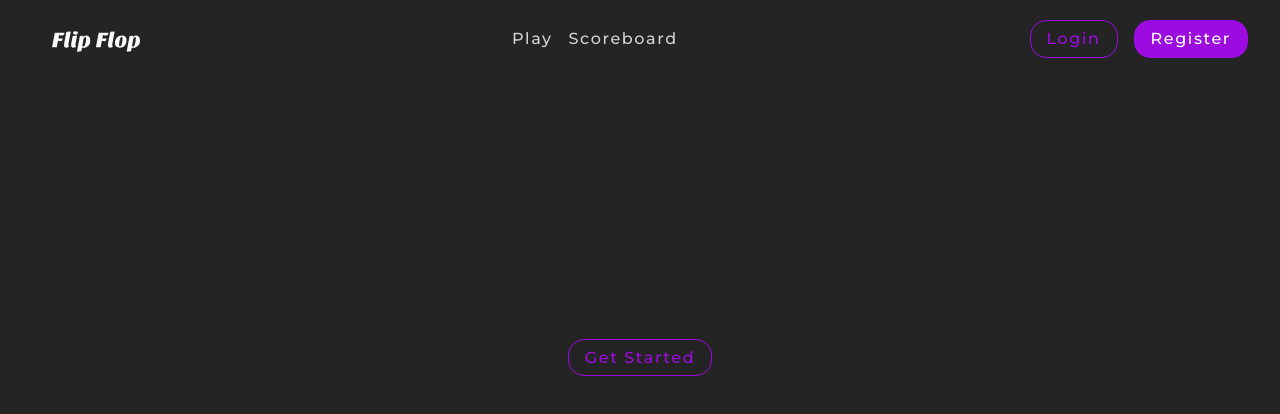
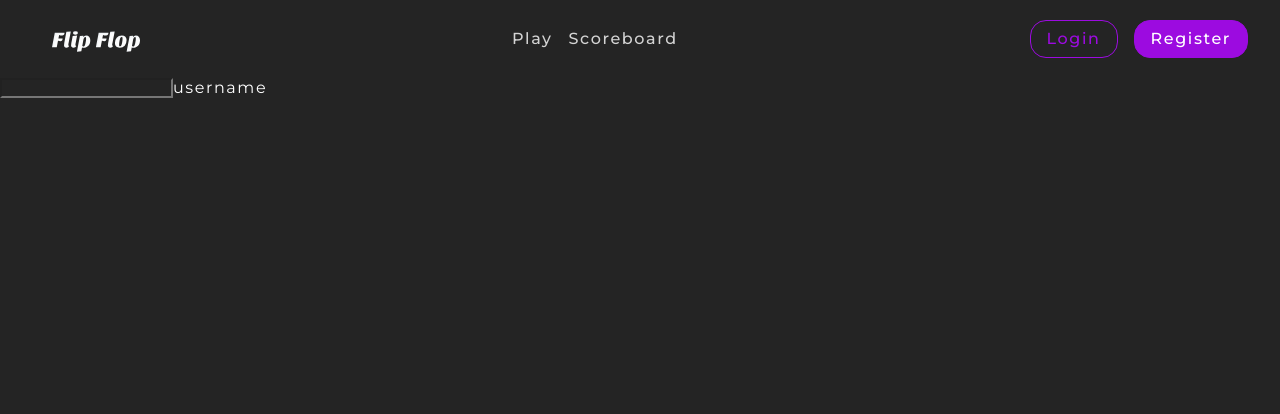
Before and after one commit to ehtishamalik/FlipFlopGame, a React (Vite) app: page / in a window 1280 px wide. Shown: the top 414 px of the page. Built offline with nearby package versions, Linux system fonts and the light colour scheme.

Commit message:
Added text field

```diff
--- a/src/App.tsx
+++ b/src/App.tsx
@@ -1,12 +1,12 @@
 import { NavBar } from './Components/Common/NavBar'
-import { Home } from './Pages/Home'
+import { Login } from './Pages/Login'
 
 function App() {
   return (
-    <>
+    <div className="container">
       <NavBar />
-      <Home />
-    </>
+      <Login />
+    </div>
   )
 }
 
--- a/src/Components/Common/NavBar/component.tsx
+++ b/src/Components/Common/NavBar/component.tsx
@@ -3,7 +3,7 @@ import { Button } from '../Button'
 export function NavBar() {
   return (
     <nav className="navbar">
-      <div className="container navbar-container">
+      <div className="navbar-container">
         <div className="navbar-container__logo">
           <figure>
             <img src="/static/logo.svg" alt="Flip Flop logo" />
--- /dev/null
+++ b/src/Components/Common/TextField/component.tsx
@@ -0,0 +1,30 @@
+import { TextFieldProps } from './types'
+
+export function TextField({
+  id,
+  label,
+  type,
+  size,
+  errorText,
+  onChangeHandler,
+}: TextFieldProps) {
+  return (
+    <div className="ff-field-text">
+      <div className={`ff-field-text__container ff-field-text__${size}`}>
+        <input
+          type={type}
+          name=""
+          id={id}
+          className="ff-field-text__input"
+          onChange={onChangeHandler}
+        />
+        <label htmlFor={id} className="ff-field-text__label">
+          {label}
+        </label>
+      </div>
+      {errorText && (
+        <div className="ff-field-text__helper-text">{errorText}</div>
+      )}
+    </div>
+  )
+}
--- /dev/null
+++ b/src/Components/Common/TextField/types.ts
@@ -0,0 +1,8 @@
+export type TextFieldProps = {
+  label: string
+  type: 'text' | 'password'
+  id: string
+  size: 'small' | 'medium' | 'large'
+  errorText?: string
+  onChangeHandler: (event: React.ChangeEvent<HTMLInputElement>) => void
+}
--- a/src/Pages/Home/component.tsx
+++ b/src/Pages/Home/component.tsx
@@ -3,7 +3,7 @@ import { Button } from '../../Components/Common/Button'
 export function Home() {
   return (
     <header className="header">
-      <div className="container header-container">
+      <div className="header-container">
         <Button text="get started" type="secondary" />
       </div>
     </header>
--- a/src/Pages/Login/component.tsx
+++ b/src/Pages/Login/component.tsx
@@ -0,0 +1,17 @@
+import { TextField } from '../../Components/Common/TextField/component'
+
+export function Login() {
+  return (
+    <div className="login">
+      <div className="login-container">
+        <TextField
+          id="username"
+          label="username"
+          size="small"
+          type="text"
+          onChangeHandler={() => {}}
+        />
+      </div>
+    </div>
+  )
+}
--- /dev/null
+++ b/src/Pages/Login/index.ts
@@ -0,0 +1 @@
+export * from './component'
--- a/src/styles/navbar.scss
+++ b/src/styles/navbar.scss
@@ -8,13 +8,14 @@
         &__logo {
             figure {
                 cursor: pointer;
+                transition: opacity $transition-standard;
 
                 img {
                     width: 8rem;
                 }
 
                 &:hover {
-                    opacity: 0.8;
+                    opacity: $opacity-standard;
                 }
             }
         }
```
Also changed, not shown: src/Components/Common/TextField/index.ts (added), static/dist/assets/index.css, static/dist/assets/index.js.
